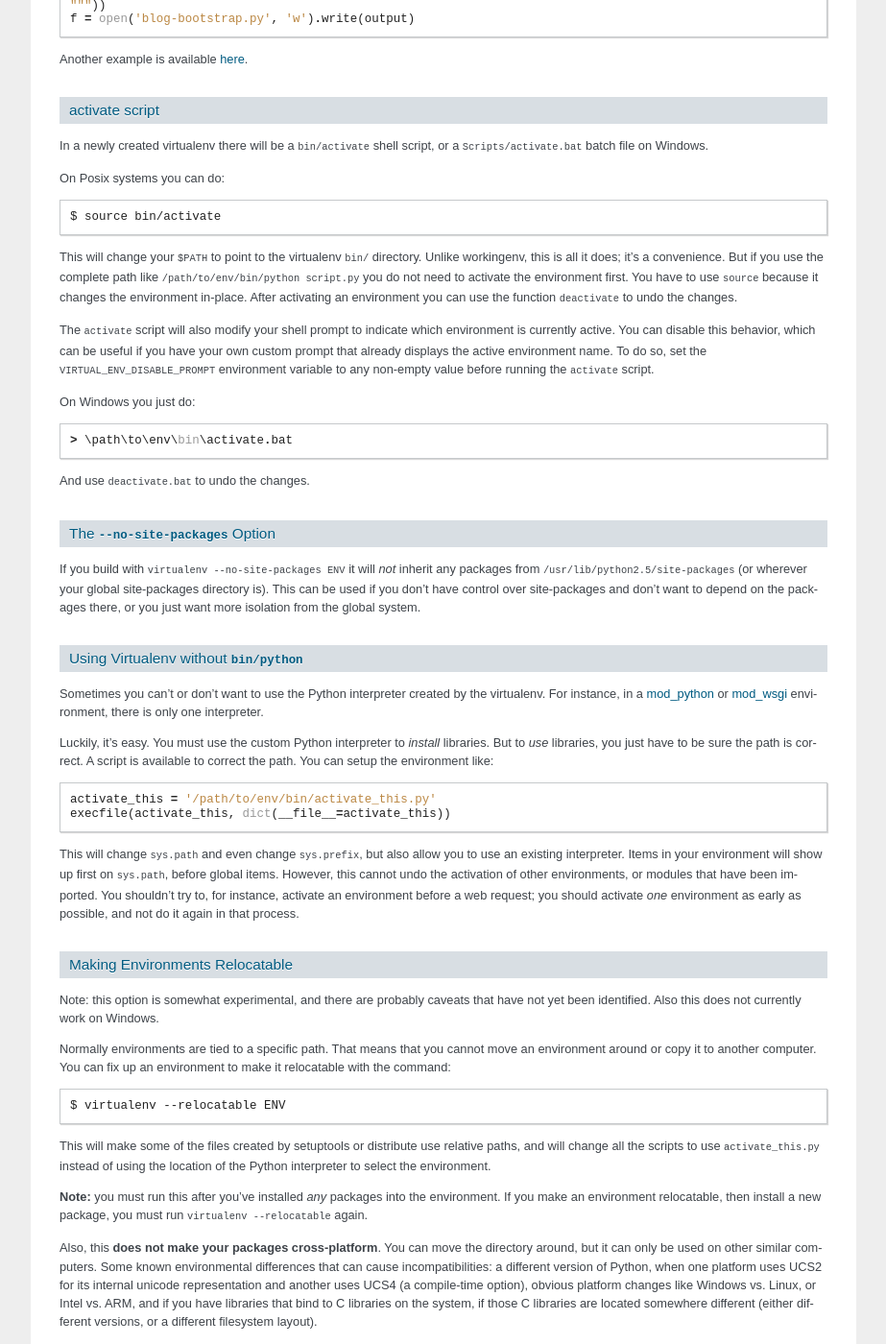
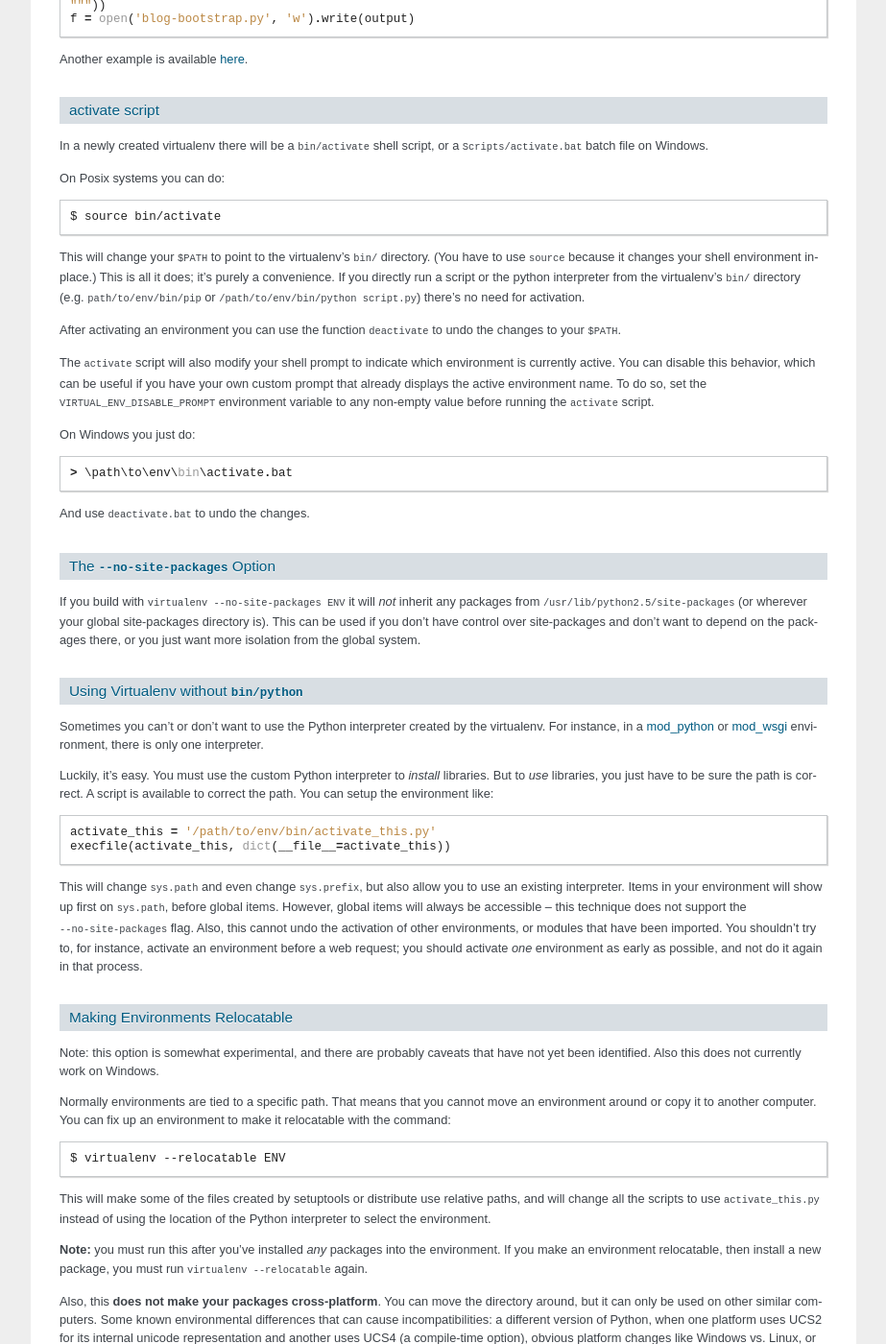
Before and after one commit to pypa/virtualenv, a Sphinx documentation site: the page built from docs/index.txt, in a window 1280 px wide and 1400 px high, scrolled down 2620 px. Shown: the whole window at 96% size, without its empty margins (198-1121 px from the left). Built offline with Sphinx 7.4.7, drawn with Linux system fonts in a browser that asks for light colours; some of the changed text lies outside the part shown.

Commit message:
Documentation tweaks.

```diff
--- a/docs/index.txt
+++ b/docs/index.txt
@@ -56,7 +56,7 @@ Also, what if you can't install packages into the global
 In all these cases, ``virtualenv`` can help you.  It creates an
 environment that has its own installation directories, that doesn't
 share libraries with other virtualenv environments (and optionally
-doesn't use the globally installed libraries either).
+doesn't access the globally installed libraries either).
 
 The basic usage is::
 
@@ -184,13 +184,15 @@ On Posix systems you can do::
 
   $ source bin/activate
 
-This will change your ``$PATH`` to point to the virtualenv ``bin/``
-directory.  Unlike workingenv, this is all it
-does; it's a convenience.  But if you use the complete path like
-``/path/to/env/bin/python script.py`` you do not need to activate the
-environment first.  You have to use ``source`` because it changes the
-environment in-place.  After activating an environment you can use the
-function ``deactivate`` to undo the changes.
+This will change your ``$PATH`` to point to the virtualenv's ``bin/``
+directory.  (You have to use ``source`` because it changes your shell
+environment in-place.) This is all it does; it's purely a convenience.  If
+you directly run a script or the python interpreter from the virtualenv's
+``bin/`` directory (e.g.  ``path/to/env/bin/pip`` or
+``/path/to/env/bin/python script.py``) there's no need for activation.
+
+After activating an environment you can use the function ``deactivate`` to
+undo the changes to your ``$PATH``.
 
 The ``activate`` script will also modify your shell prompt to indicate
 which environment is currently active.  You can disable this behavior,
@@ -231,13 +233,14 @@ can setup the environment like::
     activate_this = '/path/to/env/bin/activate_this.py'
     execfile(activate_this, dict(__file__=activate_this))
 
-This will change ``sys.path`` and even change ``sys.prefix``, but also
-allow you to use an existing interpreter.  Items in your environment
-will show up first on ``sys.path``, before global items.  However,
-this cannot undo the activation of other environments, or modules that
-have been imported.  You shouldn't try to, for instance, activate an
-environment before a web request; you should activate *one*
-environment as early as possible, and not do it again in that process.
+This will change ``sys.path`` and even change ``sys.prefix``, but also allow
+you to use an existing interpreter.  Items in your environment will show up
+first on ``sys.path``, before global items.  However, global items will
+always be accessible -- this technique does not support the
+``--no-site-packages`` flag.  Also, this cannot undo the activation of other
+environments, or modules that have been imported.  You shouldn't try to, for
+instance, activate an environment before a web request; you should activate
+*one* environment as early as possible, and not do it again in that process.
 
 Making Environments Relocatable
 ~~~~~~~~~~~~~~~~~~~~~~~~~~~~~~~
```
Also changed, not shown: other parts of docs/index.txt (+1 -1 lines).
